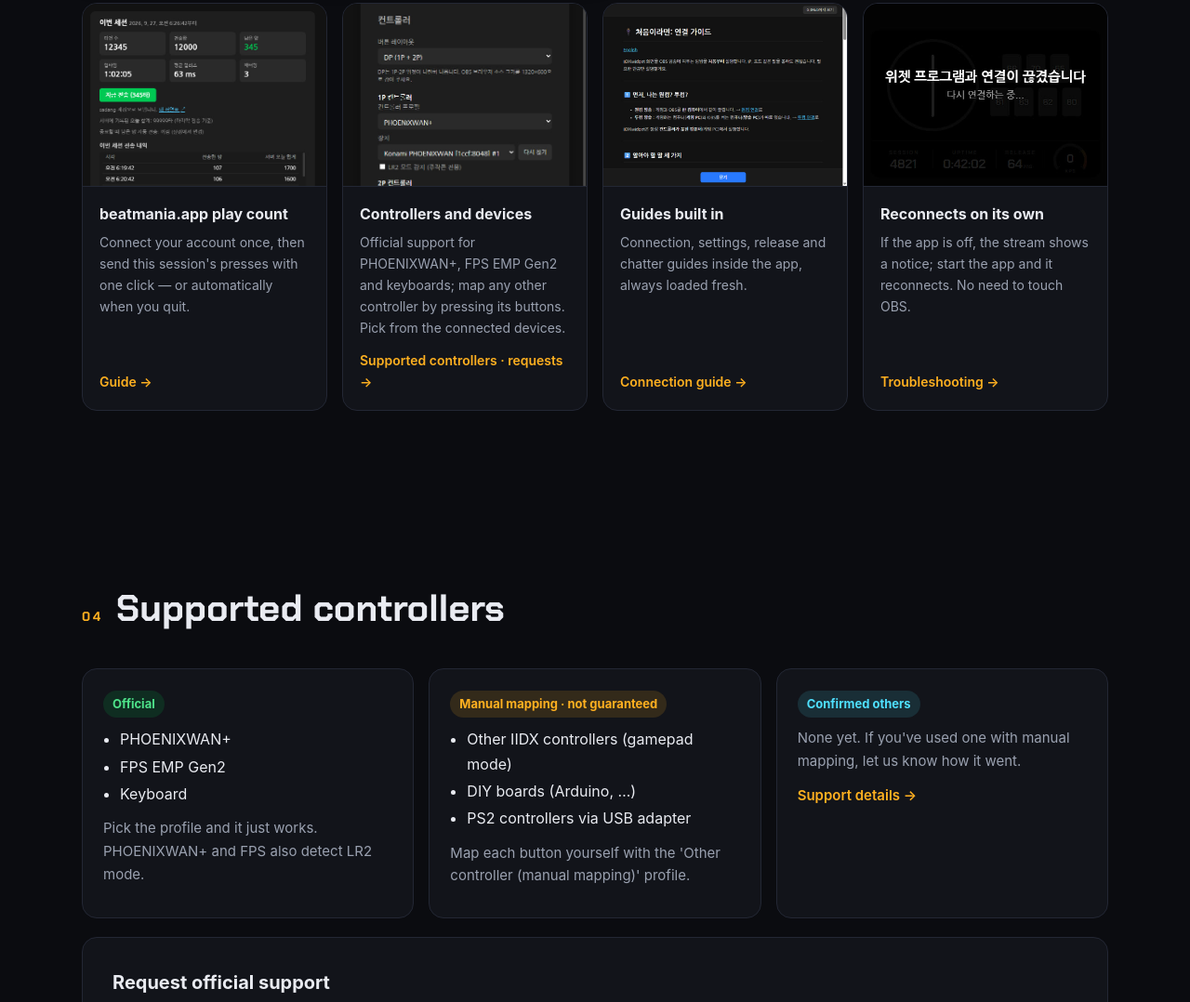
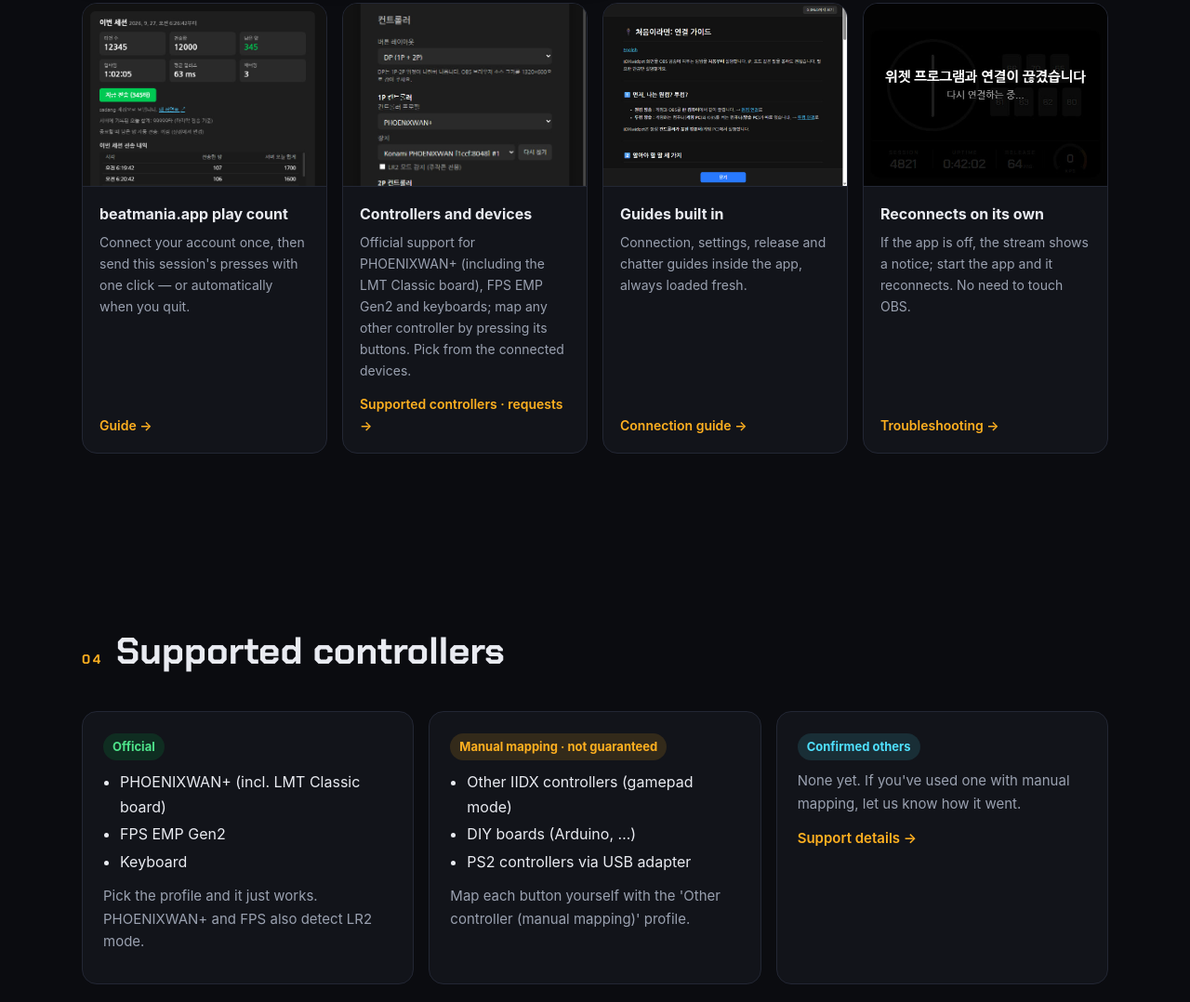
Before and after one commit to Coldlapse/iidxwidget-site, a plain HTML site: page index.html in a window 1280 px wide. Shown: the part 4353-5431 px from the top of the page at 93% size. Drawn offline with Linux system fonts and the light colour scheme; a web font is replaced by a local one.

Commit message:
공식 지원 목록에 PHOENIXWAN+ LMT Classic 기판 추가

```diff
--- a/index.html
+++ b/index.html
@@ -197,8 +197,8 @@
         <article class="mini">
           <img src="assets/settings.jpg" alt="" loading="lazy" />
           <h3><span lang="ko">컨트롤러와 장치 선택</span><span lang="en">Controllers and devices</span></h3>
-          <p><span lang="ko">PHOENIXWAN+ · FPS EMP 2세대 · 키보드를 공식 지원하고, 그 밖의 컨트롤러는 버튼을 눌러 직접 매핑합니다. 연결된 장치를 골라 쓸 수 있습니다.</span>
-             <span lang="en">Official support for PHOENIXWAN+, FPS EMP Gen2 and keyboards; map any other controller by pressing its buttons. Pick from the connected devices.</span></p>
+          <p><span lang="ko">PHOENIXWAN+(LMT Classic 기판 포함) · FPS EMP 2세대 · 키보드를 공식 지원하고, 그 밖의 컨트롤러는 버튼을 눌러 직접 매핑합니다. 연결된 장치를 골라 쓸 수 있습니다.</span>
+             <span lang="en">Official support for PHOENIXWAN+ (including the LMT Classic board), FPS EMP Gen2 and keyboards; map any other controller by pressing its buttons. Pick from the connected devices.</span></p>
           <a class="more" lang="ko" href="#controllers">지원 컨트롤러 · 지원 요청 →</a>
           <a class="more" lang="en" href="#controllers">Supported controllers · requests →</a>
         </article>
@@ -229,7 +229,7 @@
         <article class="card">
           <h3><span class="tag ok" lang="ko">공식 지원</span><span class="tag ok" lang="en">Official</span></h3>
           <ul>
-            <li>PHOENIXWAN+ <span lang="ko">(주작콘)</span></li>
+            <li>PHOENIXWAN+ <span lang="ko">(주작콘, LMT Classic 기판 포함)</span><span lang="en">(incl. LMT Classic board)</span></li>
             <li>FPS EMP <span lang="ko">2세대</span><span lang="en">Gen2</span></li>
             <li><span lang="ko">키보드</span><span lang="en">Keyboard</span></li>
           </ul>
```
